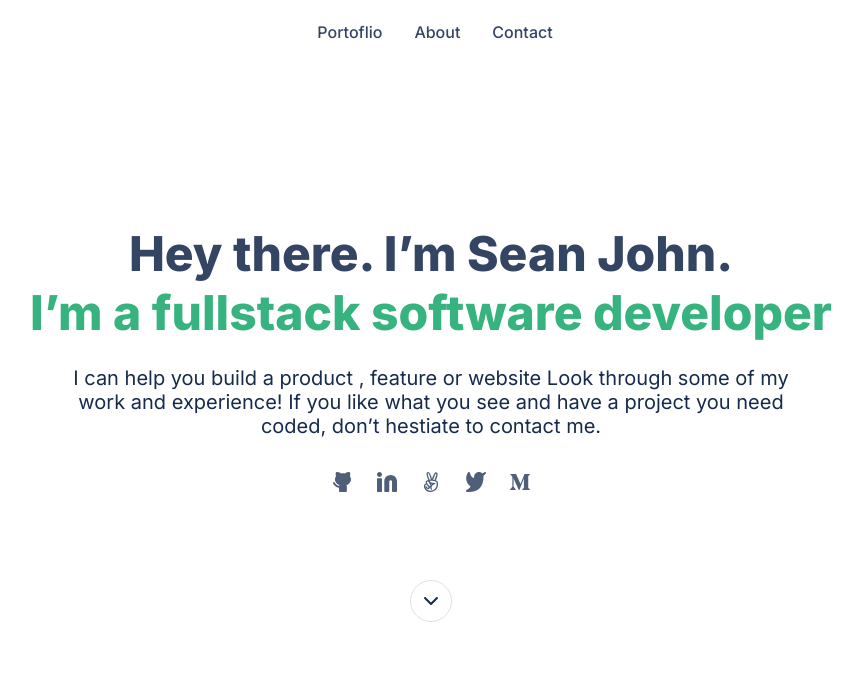
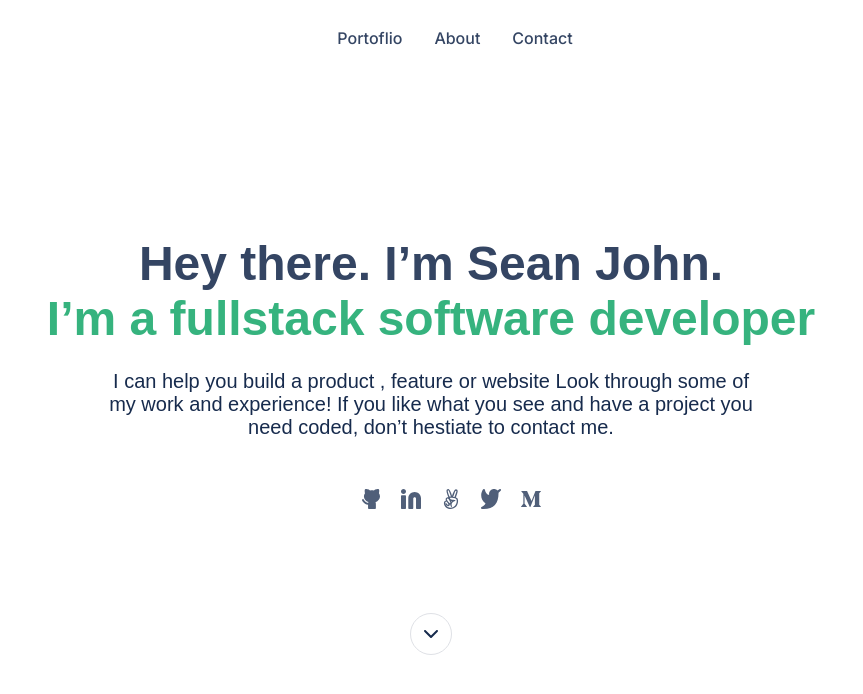
Before and after one commit to johnalpha74/my-portfolio, a website: page index.html in a window 1280 px wide. Shown: the whole page, without its empty margins (209-1072 px from the left). Drawn offline with Linux system fonts and the light colour scheme.

Commit message:
Chore : Added <li> & <a>

```diff
--- a/css/style.css
+++ b/css/style.css
@@ -1,7 +1,7 @@
 @import url('https://fonts.googleapis.com/css2?family=Inter:wght@100;200;300;400;500;600;700;800;900&display=swap');
 
 body {
-  font-family: 'Inter', sans-serif;
+  font-family: 'Poppins', sans-serif;
   margin: 0;
 }
 
@@ -12,7 +12,25 @@ body {
   background-position: bottom;
   background-size: cover;
 }
+a.welcome {
+  color: #344563;
+  text-decoration: none;
+  transition: all 0.3s ease-in-out;
 
+}
+a.welcome:hover {
+  color: #000;
+}
+ul.icons {
+  list-style-type: none;
+  display: flex;
+
+}
+ul.nav-items {
+  list-style-type: none;
+  display: flex;
+
+}
 .main-nav {
   padding: 0.75rem 0.75rem;
   background-color: rgba(255, 255, 255, 0);
--- a/index.html
+++ b/index.html
@@ -8,38 +8,46 @@
     <link rel="stylesheet" href="css/style.css">
 </head>
 <body>
-    <main>
-        <!-- MAIN PORTFOLIO -->
-        <div class="header">
-            <!-- tool bar-->
+    <header>
         <div class="main-nav">
             <!--- nav bar only for desktop -->
             <nav class="toolbar">
-                    <a href="#" class="nav-link">Portoflio</a>
-                    <a href="#" class="nav-link">About</a>
-                    <a href="#" class="nav-link">Contact</a>
+                <ul class="nav-items">
+                    <li><a href="#" class="nav-link">Portoflio</a></li>
+                    <li><a href="#" class="nav-link">About</a></li>
+                    <li><a href="#" class="nav-link">Contact</a></li>
+                </ul>
             </nav>
-
             <!--- nav bar only for mobile -->
             <nav class="mobile-toolbar">
-                    <div class="welcome">Welcome</div>
+                <a class="welcome" href="#">
+                    <div>Welcome</div>
+                </a>
                 <div class="hamburger-menu">
                     <img src="/assets/icons/menu.svg" alt="">
                 </div>
             </nav>
         </div>
+    </header>
+    <main>
+        <!-- MAIN PORTFOLIO -->
+        <div class="header">
 
             <!-- headline container-->
             <div class="container hero">
                 <h1 class="heading">Hey there. I’m Sean John.<br /> <span id="green-text">I’m a fullstack software developer</span></h1>
                 <p class="supporting-text"> I can help you build a product , feature or website Look through some of my work and experience! If you like what you see and have a project you need coded, don’t hestiate to contact me.</p>
-                <div class="icons">
-                    <a class="social-icon" href="https://github.com/johnalpha74/"><img src="/assets/icons/github.svg" alt="social media icons"></a>
-                    <a class="social-icon" href="https://www.linkedin.com/in/johnalpha74/"><img src="/assets/icons/linkedin.svg" alt="social media icons"></a>
-                    <a class="social-icon" href="#"><img src="/assets/icons/hey.svg" alt="social media icons"></a>
-                    <a class="social-icon" href="https://twitter.com/theagilesean"><img src="/assets/icons/twitter.svg" alt="social media icons"></a>
-                    <a class="social-icon" href="#"><img src="/assets/icons/medium.svg" alt="social media icons"></a>
-                </div>
+
+                    <ul class="icons">
+                        <li class="social-item"><a class="social-icon" href="https://github.com/johnalpha74/"><img src="/assets/icons/github.svg" alt="social media icons"></a></li>
+                        <li class="social-item"> <a class="social-icon" href="https://www.linkedin.com/in/johnalpha74/"><img src="/assets/icons/linkedin.svg" alt="social media icons"></a></li>
+                        <li class="social-item"><a class="social-icon" href="#"><img src="/assets/icons/hey.svg" alt="social media icons"></a></li>
+                        <li class="social-item"><a class="social-icon" href="https://twitter.com/theagilesean"><img src="/assets/icons/twitter.svg" alt="social media icons"></a></li>
+                        <li class="social-item"><a class="social-icon" href="#"><img src="/assets/icons/medium.svg" alt="social media icons"></a></li>
+
+                    </ul>
+
+
                 <div class="chevron-down">
                     <img src="/assets/icons/chevron-down.svg" alt="chevron down icon">
                 </div>
```
Lines whose indentation alone changed are shown as unchanged.
